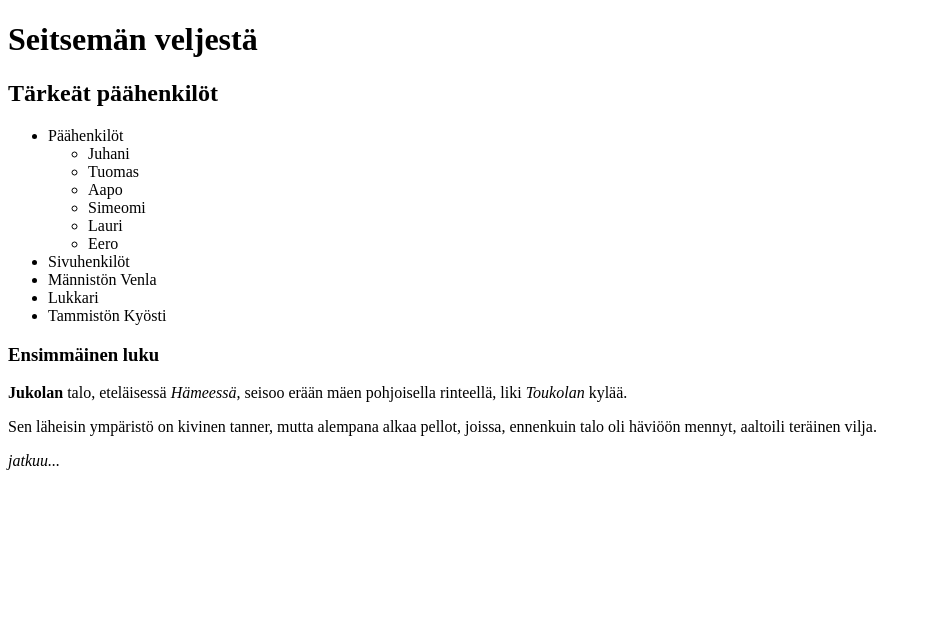
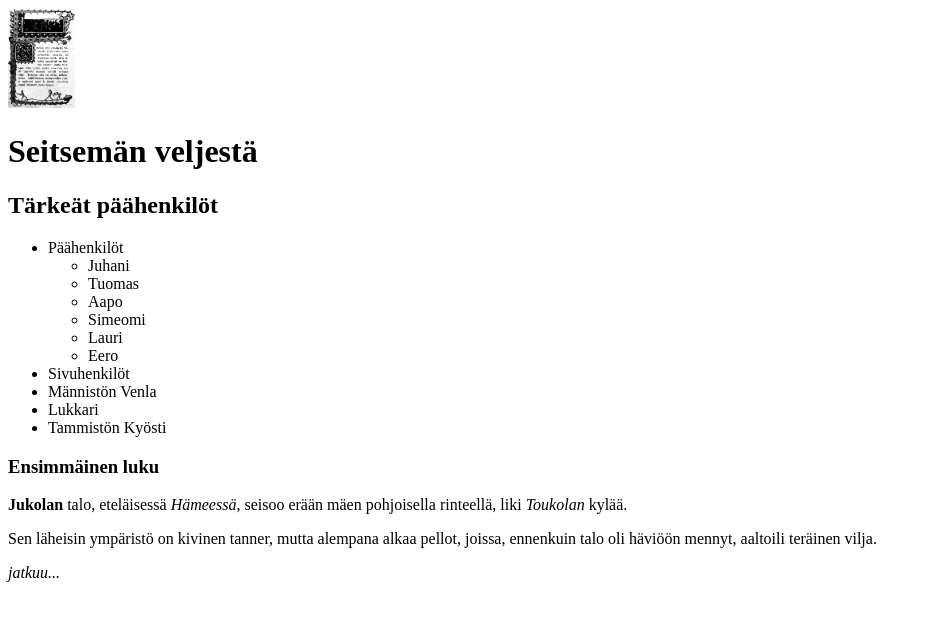
Before and after one commit to mastosar/Lapio-website, a plain HTML site: page index.html in a window 1280 px wide. Shown: the whole page, without its empty margins (0-933 px from the left). Drawn offline with Linux system fonts and the light colour scheme; files whose address does not match are found by name.

Commit message:
Kuva ja muutos

```diff
--- a/index.html
+++ b/index.html
@@ -6,6 +6,8 @@
   <title>Lapio website</title>
 </head>
   <!--Tee tehtävät tänne-->
+<img src="C:/Users/Sara%20Mastokangas/AppData/Local/Packages/CanonicalGroupLimited.UbuntuonWindows_79rhkp1fndgsc/LocalState/rootfs/home/mastosar/Lapio-webiste/assets/Seitsemän_veljestä.png" alt="Seitsemän veljestä"height="100px"widh="150px"/>
+
 <h1><strong>Seitsemän veljestä</strong></h1>
 <h2><strong>Tärkeät päähenkilöt</strong></h2>
 <ul>
```
Also changed, not shown: assets/Seitsemän_veljestä.png (added).
